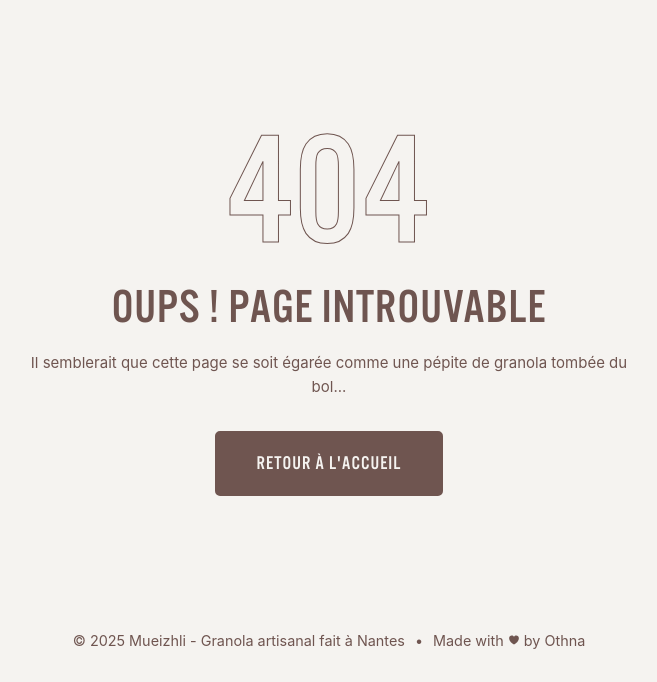
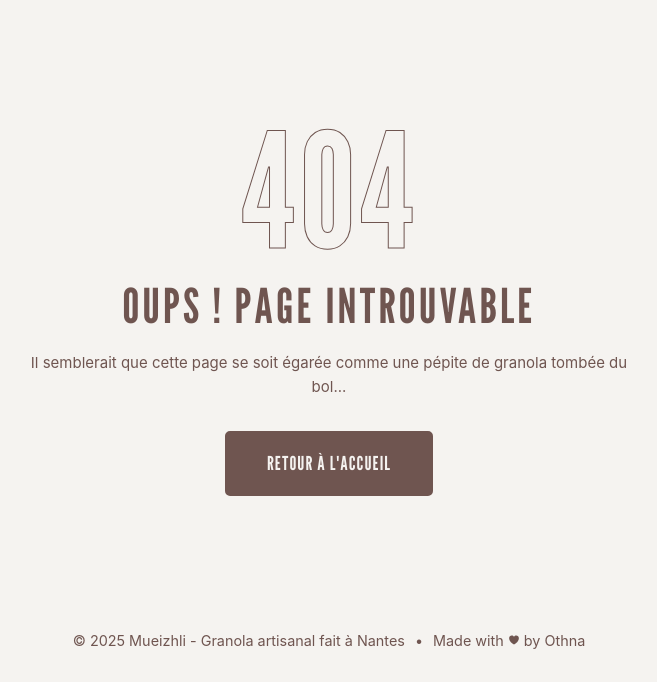
Before and after one commit to Haynton/Mueizhli, a plain HTML site: page 404.html in a window 1280 px wide. Shown: the part 118-800 px from the top of the page, without its empty margins (311-968 px from the left). Drawn offline with Linux system fonts and the light colour scheme.

Commit message:
Fix: change fonts, update README, add: copyright year updated automatically via a small inline script

```diff
--- a/assets/css/style.css
+++ b/assets/css/style.css
@@ -41,8 +41,8 @@ section {
 /* Typography */
 
 @font-face {
-  font-family: alternate-gothic-no-3-d;
-  src: url(/assets/fonts/Alternate\ Gothic\ No3\ D\ Regular.woff2) format("woff2");
+  font-family: LeagueGothic;
+  src: url(/assets/fonts/LeagueGothic-Regular-VariableFont_wdth.woff2) format("woff2");
 }
 
 h1,
@@ -51,12 +51,12 @@ h3,
 h4,
 h5,
 h6 {
-  font-family: "alternate-gothic-no-3-d", sans-serif;
+  font-family: "LeagueGothic", sans-serif;
   font-weight: 400;
   font-style: normal;
   text-transform: uppercase;
   margin-bottom: 0.5em;
-  letter-spacing: 1px;
+  letter-spacing: 3px;
 }
 
 p {
@@ -146,7 +146,7 @@ header {
   color: var(--background-color);
   text-decoration: none;
   border-radius: 5px;
-  font-family: "alternate-gothic-no-3-d", sans-serif;
+  font-family: "LeagueGothic", sans-serif;
   font-size: 1.2rem;
   text-transform: uppercase;
   letter-spacing: 1px;
```
Also changed, not shown: index.html (+9 -6 lines), assets/fonts/Alternate Gothic No3 D Regular.woff2 (deleted), assets/fonts/LeagueGothic-Regular-VariableFont_wdth.woff2 (added), assets/images/porridge.webp (deleted), 1 other file.
